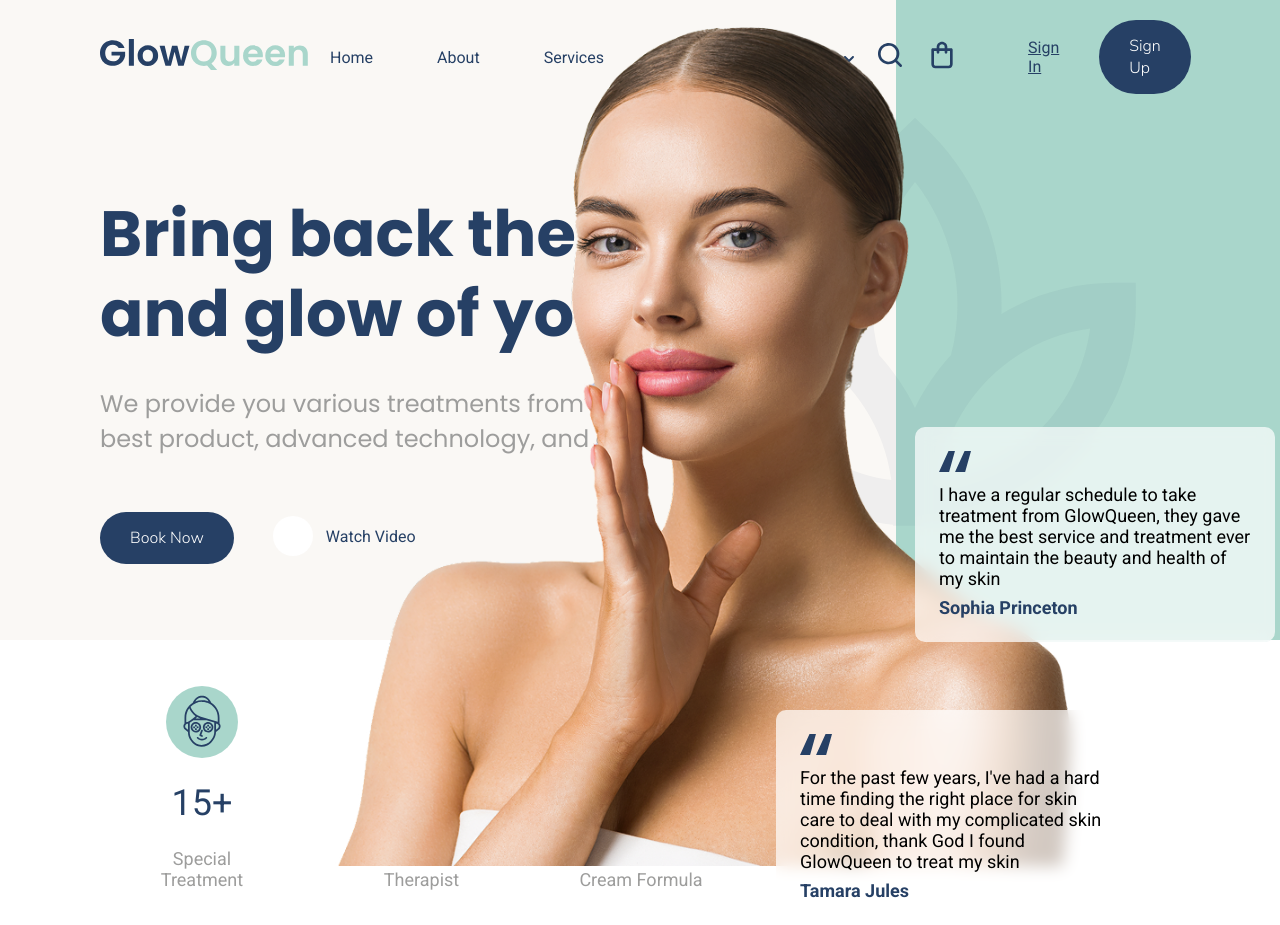
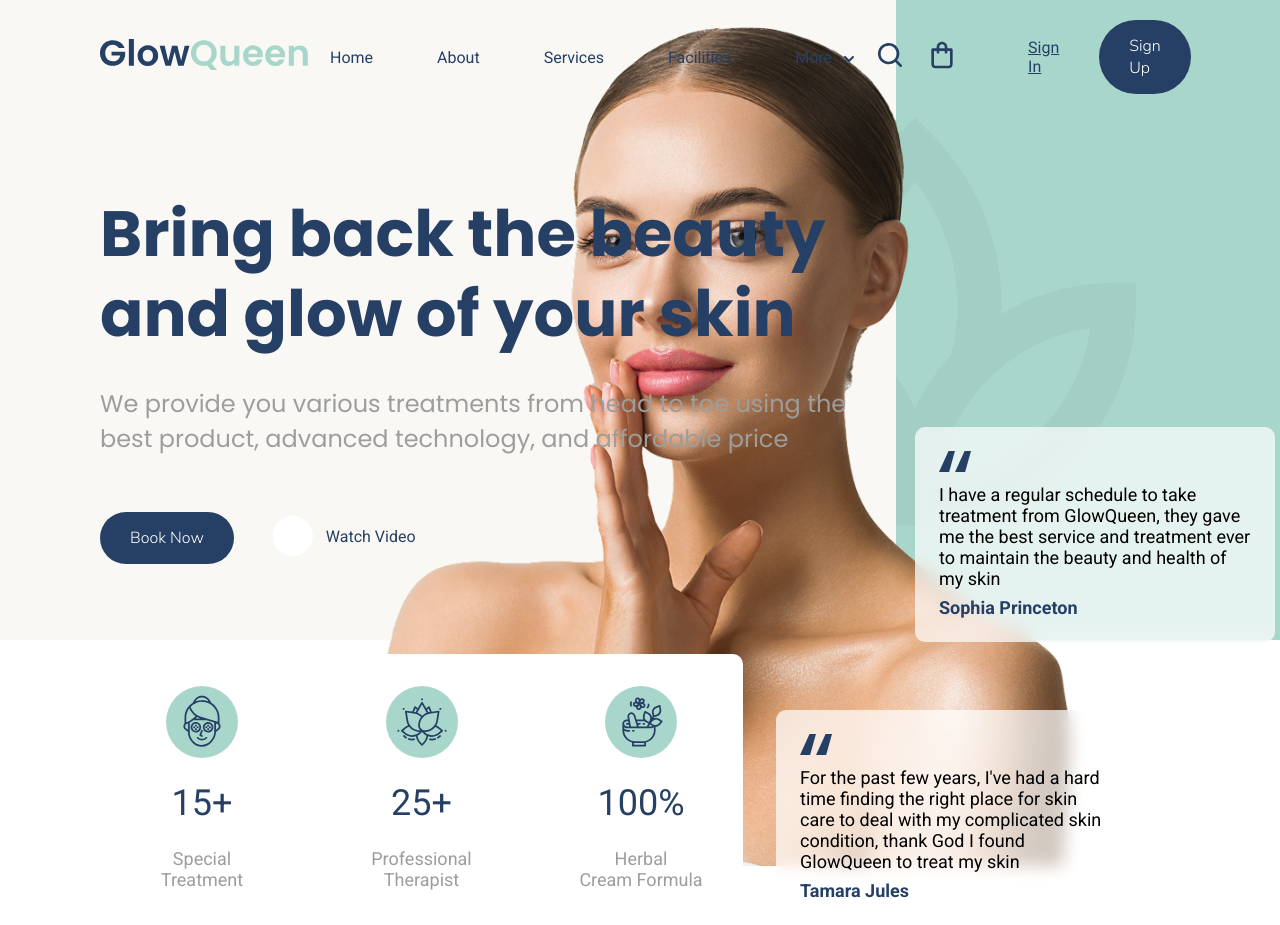
Before and after one commit to everdejesushernandezmoscote-dev/proyecto1, a website built with Vite: page index.html in a window 1280 px wide. Shown: the top 925 px of the page. Built offline with nearby package versions, Linux system fonts and the light colour scheme; files whose address does not match are found by name.

Commit message:
solucionando errores de renderizacion de enlaces y finalizando estilos

```diff
--- a/index.html
+++ b/index.html
@@ -26,7 +26,12 @@
 </head>
 
 <body>
-    <section class="principal">
+      <section class="principal">
+        <section class="image">
+          <figure>
+          <img src="./img/beauty-woman.png" width="1400px" alt="">
+          </figure>
+        </section>
         <header class="header">
             <a href="#">
               <img src="./img/logo_GlowQueen.svg" alt="logo principal">
@@ -43,7 +48,7 @@
               </ul>
             </nav>
 
-            <nav class="header__secundary">
+            <aside class="header__secundary">
               <ul class="header__secundary-icons">
                 <li><a href="#"><img src="./img/busqueda.svg" alt=""></a></li>
                 <li><a href="#"><img src="./img/Shopping Bag.svg" alt=""></a></li>
@@ -52,7 +57,7 @@
                 <li><a class="link" href="#">Sign In</a></li>
                 <li><a class="button" href="#">Sign Up</a></li>
               </ul>
-            </nav>
+            </aside>
           </header>
 
         <section class="hero">
@@ -114,9 +119,7 @@
           </section>
 
     </section>
-    <section class="image">
-      <img src="./img/beauty-woman.png" width="1400px" alt="">
-    </section>
+
 </body>
 
 </html>
--- a/sass/layout/_body.scss
+++ b/sass/layout/_body.scss
@@ -18,14 +18,14 @@ body{
         position: absolute;
         right: 0;
         top: 0;
-        z-index: -2;
+        z-index: -3;
     }
 
-    section.image{
+    section.image figure{
         position: absolute;
         bottom: -70px;
         right: -60px;
-        z-index: 0;
+        z-index: -1;
 
     }
 
--- a/sass/layout/_data.scss
+++ b/sass/layout/_data.scss
@@ -98,5 +98,5 @@ img.flor{
     bottom: 330px;
     right: 0px;
     width: 530px;
-    z-index: -1;
+    z-index: -2;
 }
```
Also changed, not shown: css/style.css, 1 other file.
